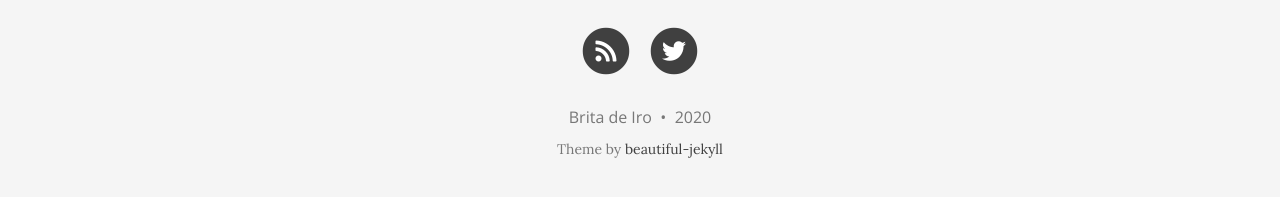
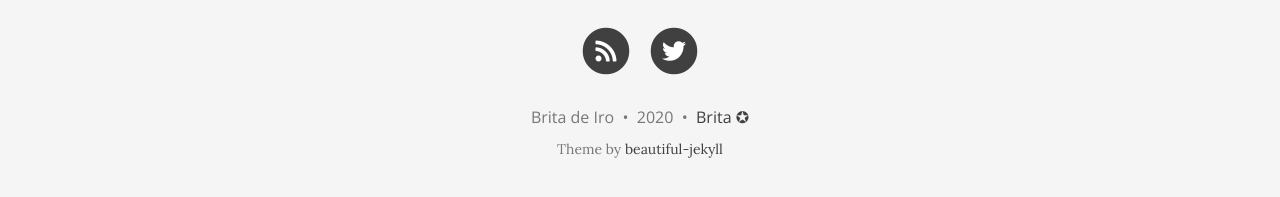
Before and after one commit to britadeiro/britadeiro.github.io, a Jekyll site: the page built from index.html, in a window 1280 px wide and 1225 px high. Shown: the part 1015-1212 px from the top of the window. Built offline with Jekyll 4.4.1, drawn with Linux system fonts in a browser that asks for light colours; nearby versions of some CDN libraries; the list of posts is cut into pages by our own code.

Commit message:
Update _config.yml

```diff
--- a/_config.yml
+++ b/_config.yml
@@ -71,7 +71,7 @@ share-links-active:
 
 # How to display the link to your website in the footer
 # Remove this if you don't want a link in the footer
-# url-pretty: "MyWebsite.com"
+url-pretty: "Brita ✪"
 
 # Create a "tags" index page and make tags on each post clickable
 # link-tags: true
```
